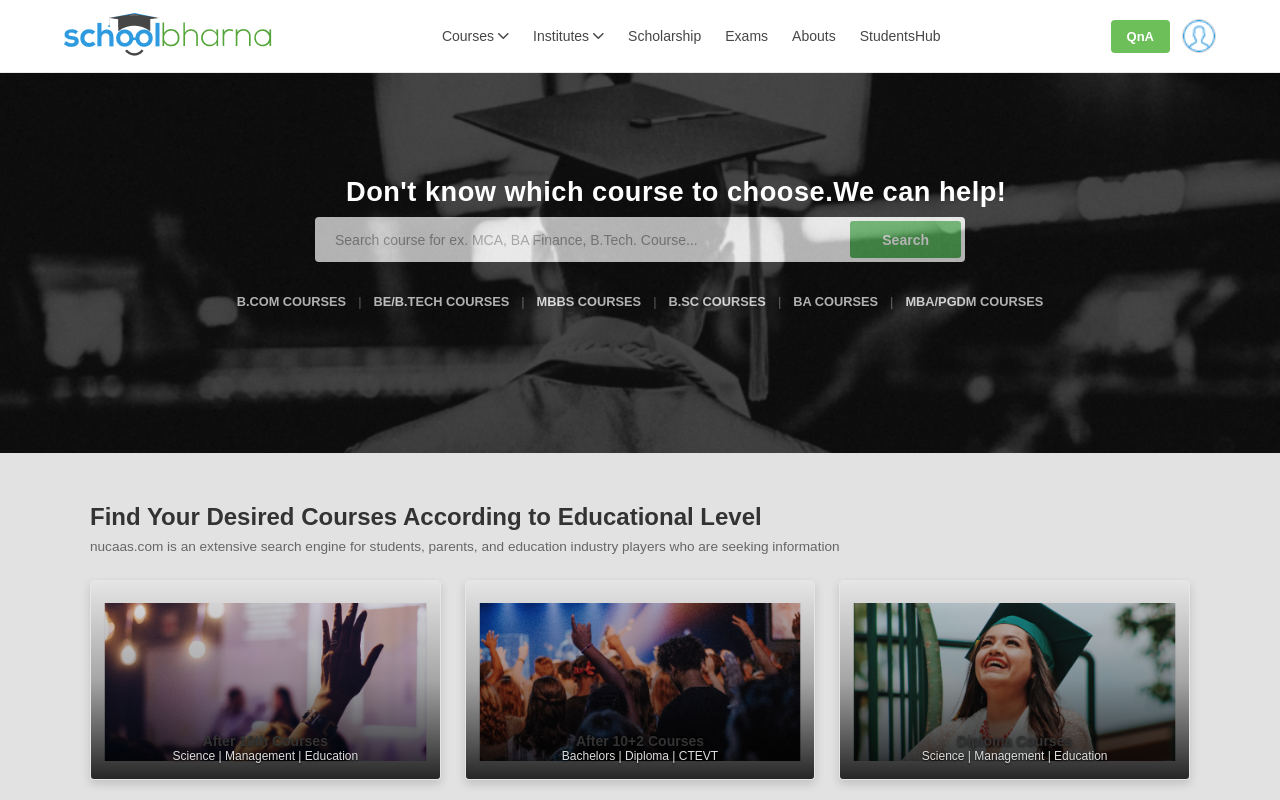
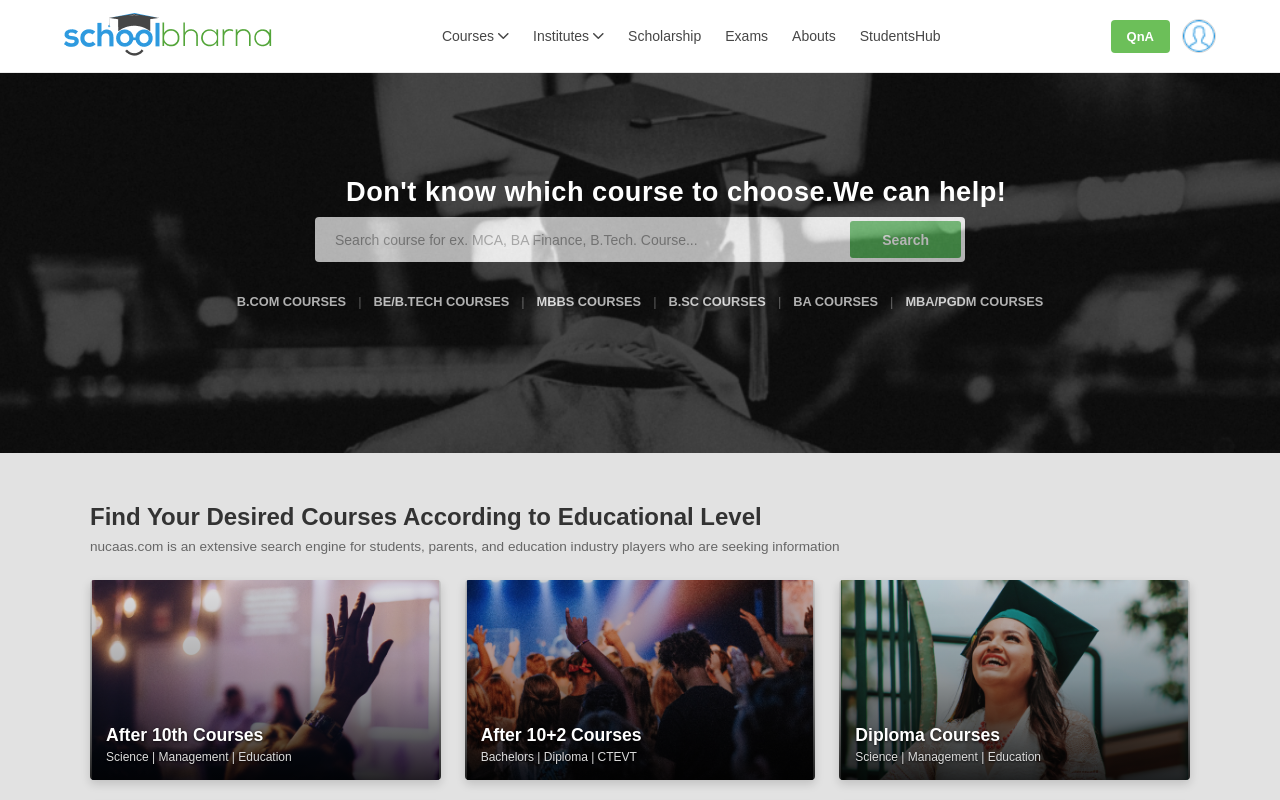
Before and after one commit to bibashmanjusubedi/schoolbharna-ui, a React (Vite) app: page /courses in a window 1280 px wide. Shown: the top 800 px of the page. Built offline with nearby package versions, Linux system fonts and the light colour scheme.

Commit message:
fix: Duplicate course-card in CourseHelp.css and DesiredCourse.css

```diff
--- a/src/components/layout/DesiredCourse.css
+++ b/src/components/layout/DesiredCourse.css
@@ -36,7 +36,7 @@
 }
 
 /* Card */
-.course-card {
+.course-cards {
     position: relative;
     height: 200px;
     border-radius: 4px;
@@ -46,7 +46,7 @@
     transition: transform 0.2s ease, box-shadow 0.2s ease;
 }
 
-.course-card:hover {
+.course-cards:hover {
     transform: translateY(-4px);
     box-shadow: 0 8px 16px rgba(0, 0, 0, 0.25);
 }
--- a/src/components/layout/DesiredCourse.jsx
+++ b/src/components/layout/DesiredCourse.jsx
@@ -64,7 +64,7 @@
                 {/* Grid */}
                 <div className="courses-grid">
                     {courseData.map((course) => (
-                        <div key={course.id} className="course-card">
+                        <div key={course.id} className="course-cards">
                             <img
                                 src={course.image}
                                 alt={course.title}
```
